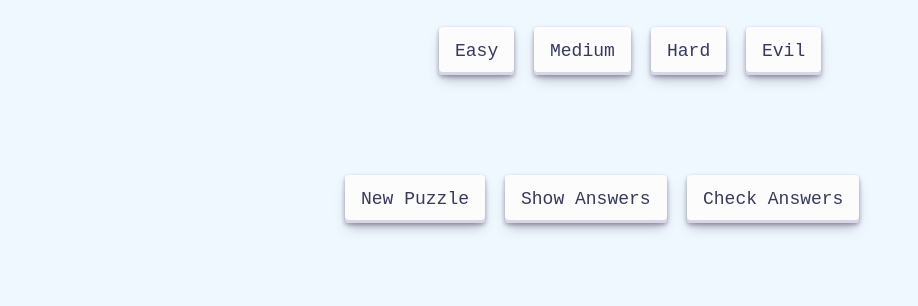
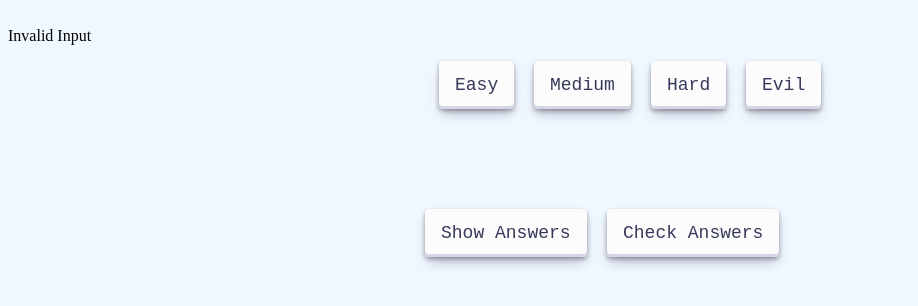
Before and after one commit to anthony39844/Sudoku, a plain HTML site: page index.html in a window 1280 px wide. Shown: the part 126-432 px from the top of the page, without its empty margins (0-918 px from the left). Drawn offline with Linux system fonts and the light colour scheme.

Commit message:
Add files via upload

```diff
--- a/index.html
+++ b/index.html
@@ -11,6 +11,7 @@
   <p class="title">Sudoku</p>
   <p id="winner">CORRECT!!!</p>
   <p id="loser">Try Again!</p>
+  <p id="input_error">Invalid Input</p>
   <div class="levels">
     <button class="button" onclick="run('easy')"> Easy</button>
     <button class="button" onclick="run('medium')"> Medium</button>
@@ -18,16 +19,11 @@
     <button class="button" onclick="run('evil')"> Evil</button>
   </div>
   <div class="main-body">
-    <button class="button" onclick="refresh()"> New Puzzle</button>
     <button class="button" onclick="toggleAnswers()">Show Answers</button>
     <button class="button" onclick="checkPuzzles()"> Check Answers</button>
 
-  <table id="board1">
-
-  </table>
-  <table id="board2">
-
-  </table>
+  <table id="board1"></table>
+  <table id="board2"></table>
   </div>
 </body>
 
```
